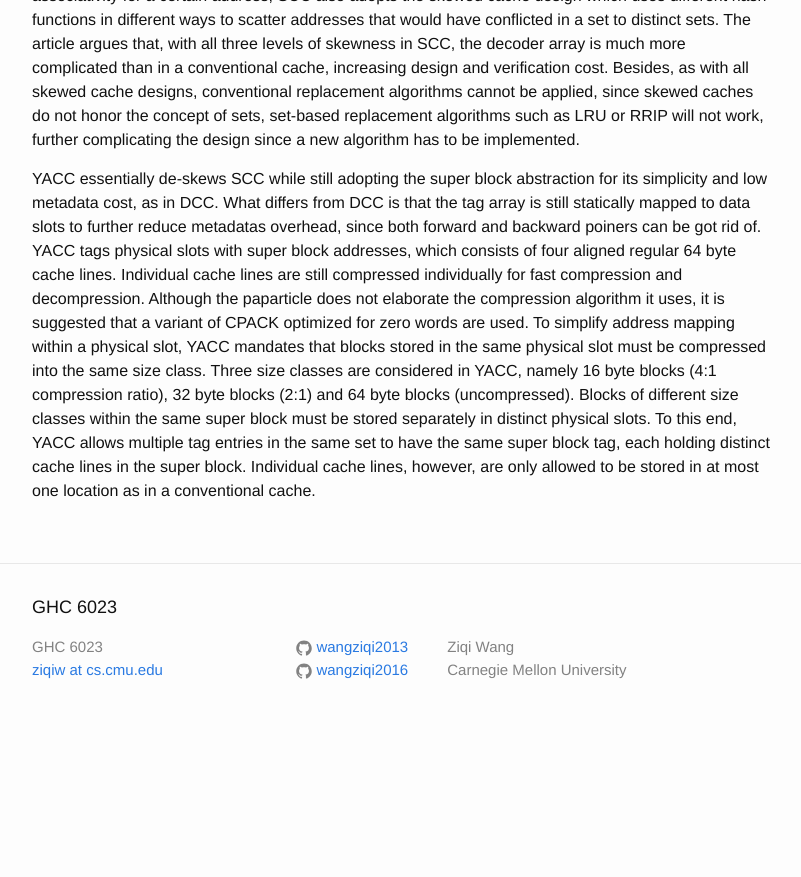
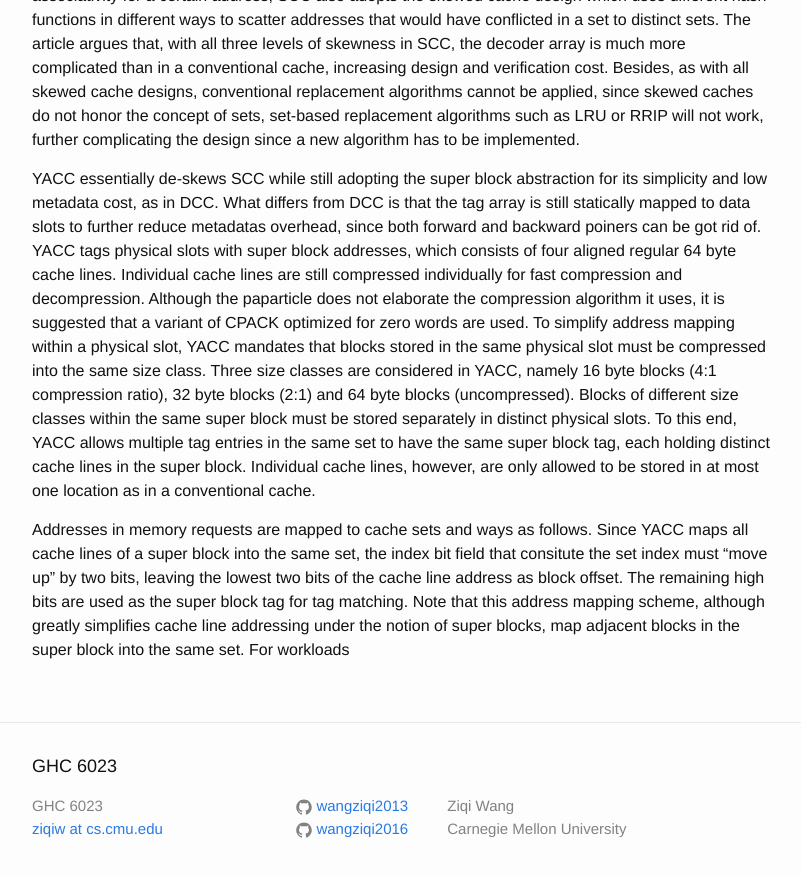
Before and after one commit to wangziqi2013/wangziqi2013.github.io, a Jekyll site: the page built from _posts/2020-07-17-yacc.markdown, in a window 1280 px wide and 900 px high, scrolled down 1255 px. Shown: the top 877 px of the window, without its empty margins (238-1039 px from the left). Built offline with Jekyll 4.4.1, drawn with Linux system fonts in a browser that asks for light colours; before the commit the page ends 1996 px from its top, so only the background shows below that.

Commit message:
Adding mapping

```diff
--- a/_posts/2020-07-17-yacc.markdown
+++ b/_posts/2020-07-17-yacc.markdown
@@ -61,3 +61,9 @@ compression ratio), 32 byte blocks (2:1) and 64 byte blocks (uncompressed). Bloc
 same super block must be stored separately in distinct physical slots. To this end, YACC allows multiple tag entries
 in the same set to have the same super block tag, each holding distinct cache lines in the super block. Individual
 cache lines, however, are only allowed to be stored in at most one location as in a conventional cache.
+
+Addresses in memory requests are mapped to cache sets and ways as follows. Since YACC maps all cache lines of a super block
+into the same set, the index bit field that consitute the set index must "move up" by two bits, leaving the lowest two bits
+of the cache line address as block offset. The remaining high bits are used as the super block tag for tag matching.
+Note that this address mapping scheme, although greatly simplifies cache line addressing under the notion of super blocks,
+map adjacent blocks in the super block into the same set. For workloads
```
